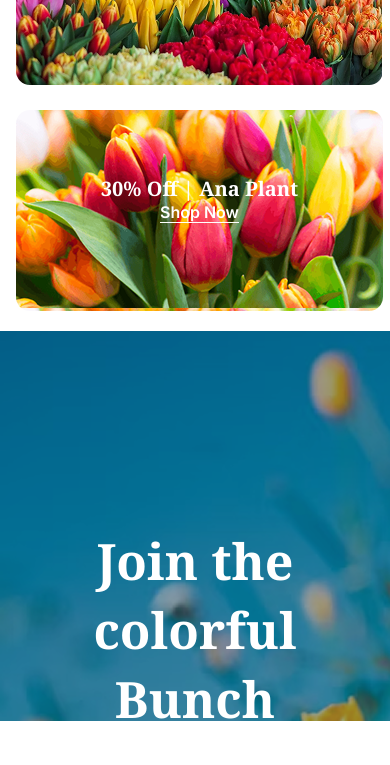
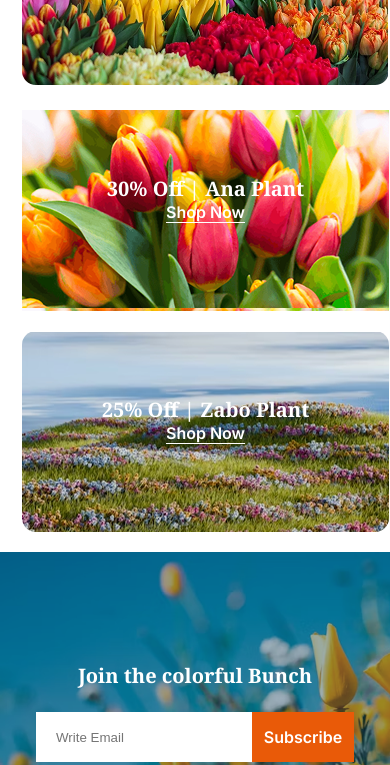
Before and after one commit to mahmudulhaque13/assignment-02, a plain HTML site: page index.html in a window 390 px wide. Shown: the part 4103-4868 px from the top of the page. Drawn offline with Linux system fonts and the light colour scheme.

Commit message:
changed join section style with responsive

```diff
--- a/index.html
+++ b/index.html
@@ -166,14 +166,16 @@
         </div>
       </section>
       <section class="join">
-        <div class="join-container">
+       <div class="join-bg">
+        <div class="join-content">
           <h3 class="join-title section-title">Join the colorful Bunch</h3>
-          <input type="text" placeholder="Write email" /><button
-            class="subscribe-btn"
-          >
-            Subscribe
-          </button>
+          <div class="input-box display-flex">
+            <input class="email-field" type="text" placeholder="Write Email">
+            <button class="subscribe-btn" type="submit">Subscribe</button>
+          </div>
+
         </div>
+       </div>
       </section>
     </main>
     <footer>
--- a/styles/styles.css
+++ b/styles/styles.css
@@ -179,6 +179,7 @@ body {
 }
 
 /* latest deals styles */
+
 .latest-deals {
   max-width: 1140px;
   margin: 0 150px 120px;
@@ -259,7 +260,7 @@ body {
   font-family: "Noto Serif", serif;
   font-weight: 700;
   font-size: 2.5rem;
-  padding-top: 172px;
+  padding-top: 170px;
 }
 .right-btn {
   background-color: transparent;
@@ -272,8 +273,9 @@ body {
 }
 /* join style */
 .join {
-  max-width: 1440px;
-  margin: 0 auto;
+  max-width: 100%;
+}
+.join-bg {
   background-image: url(../assets/news-letter-bg.png);
 }
 
@@ -281,11 +283,11 @@ body {
   color: white;
   padding-bottom: 23px;
 }
-.join-container {
+.join-content {
   text-align: center;
-  padding: 195px 0;
+  padding: 195px 305px;
 }
-.join-container input {
+.email-field {
   width: 644px;
   height: 50px;
   border: none;
@@ -398,26 +400,51 @@ body {
   }
   .deals-card {
     margin-top: 50px;
+    margin-left: 6px;
     flex-direction: column;
     justify-content: center;
     justify-items: center;
   }
+  .left2 {
+    border-radius: 0;
+  }
   .deals-right {
-    display: none;
+    width: 367px;
+    height: 201px;
+    border-radius: 14px;
+    border: none;
+    justify-self: center;
+    margin-left: 0;
+    margin-top: 20px;
   }
-  .join {
-    width: 100%;
-    justify-content: center;
-    justify-items: center;
-    margin: 0 auto;
+  .right-offer {
+    font-size: 1.25rem;
+    padding-top: 65px;
   }
-  .join-container input {
-    width: 100%;
+  .right-btn {
+    font-size: 1rem;
   }
-  .join-container {
-    width: 321px;
-    height: 100px;
+
+  .join-bg {
+    background-size: cover;
   }
+  .join-content {
+    text-align: center;
+    padding: 110px 36px 65px;
+  }
+
+  .join-title {
+    font-size: 1.25rem;
+  }
+
+  .email-field {
+    width: 218px;
+  }
+
+  .subscribe-btn {
+    width: 103px;
+  }
+
   .footer {
     margin: 50px 20px;
     flex-direction: column;
```
